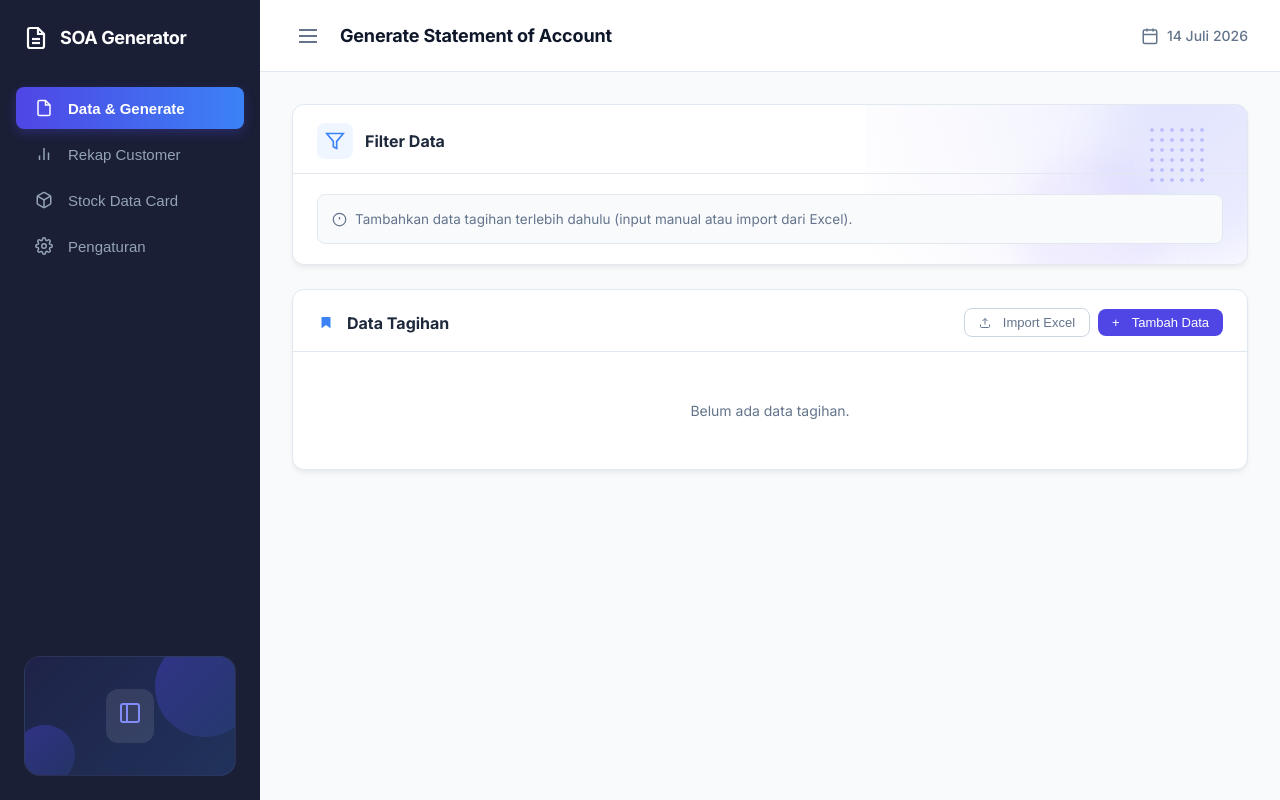
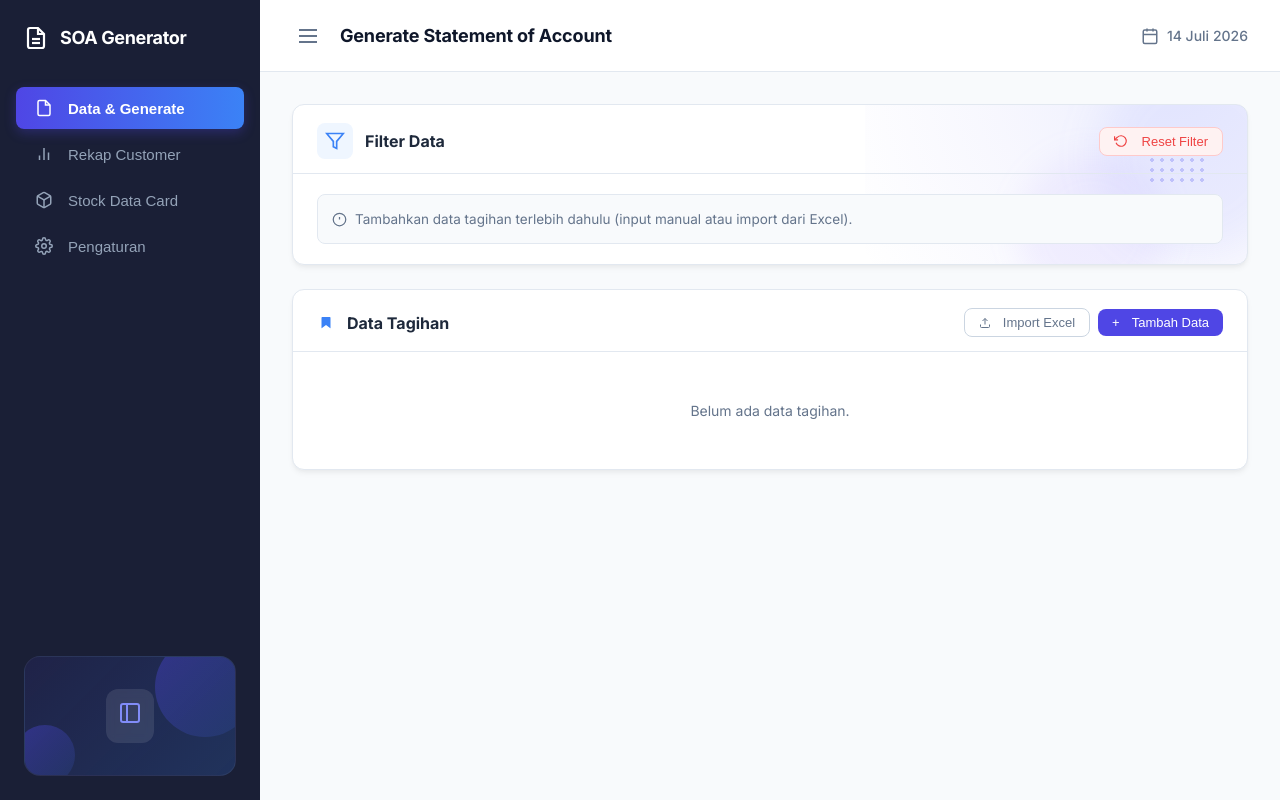
Before and after one commit to Aliester10/StockBill, a React (Vite) app: page / in a window 1280 px wide. Built offline with nearby package versions, Linux system fonts and the light colour scheme.

Commit message:
Move Reset Filter to card header and update style

```diff
--- a/src/pages/TagihanPage.jsx
+++ b/src/pages/TagihanPage.jsx
@@ -314,6 +314,15 @@ export default function TagihanPage() {
             </div>
             Filter Data
           </h2>
+          <button
+            className="btn btn-sm"
+            onClick={() => { setSelCustomer(''); setSelStatus('ALL'); setSelWaktu('ALL'); setCurrentPage(1); }}
+            style={{ marginLeft: 'auto', background: '#FEF2F2', border: '1px solid #FECACA', color: '#EF4444' }}
+            title="Reset semua filter"
+          >
+            <svg width="14" height="14" viewBox="0 0 24 24" fill="none" stroke="currentColor" strokeWidth="2" style={{marginRight: 6}}><polyline points="1 4 1 10 7 10"></polyline><path d="M3.51 15a9 9 0 1 0 2.13-9.36L1 10"></path></svg>
+            Reset Filter
+          </button>
         </div>
         <div className="card-body" style={{ position: 'relative', zIndex: 1 }}>
           {tagihanRows.length === 0 ? (
```
